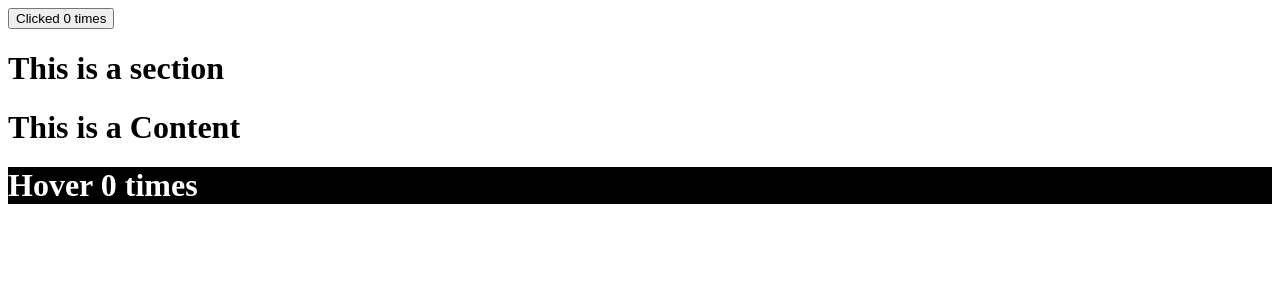
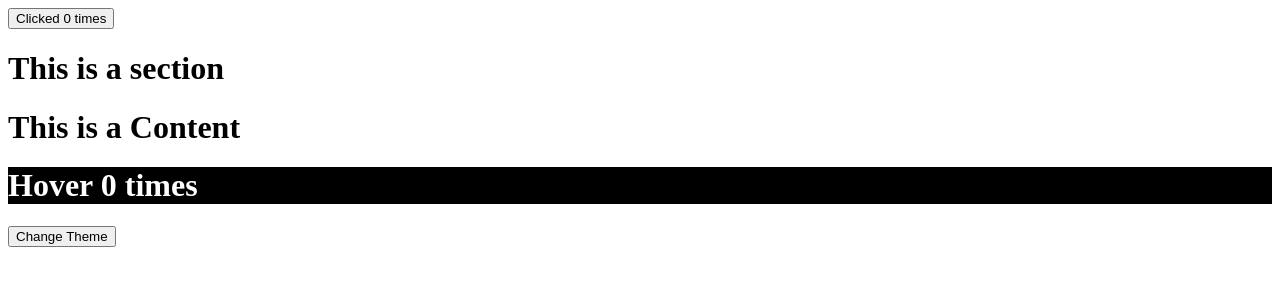
Before and after one commit to shuvo18103107/Deep-Dive-to-React, a React (Create React App) app: page / in a window 1280 px wide. Shown: the top 300 px of the page. Built offline with nearby package versions, Linux system fonts and the light colour scheme.

Commit message:
✅ context Api , contextType , useContext

```diff
--- a/src/App.js
+++ b/src/App.js
@@ -7,11 +7,21 @@ import percel from './lib/Context';
 
 class App extends React.Component {
     state = {
+        // eslint-disable-next-line react/no-unused-state
         theme: 'dark',
+        // eslint-disable-next-line react/no-unused-state
+        switchTheme: () => {
+            this.setState(({ theme }) => {
+                if (theme === 'dark') {
+                    return { theme: 'light' };
+                }
+
+                return { theme: 'dark' };
+            });
+        },
     };
 
     render() {
-        const { theme } = this.state;
         return (
             <div className="app">
                 <Counter>
@@ -19,7 +29,7 @@ class App extends React.Component {
                         <ClickCounter count={counter} incrementCount={incrementCounter} />
                     )}
                 </Counter>
-                <percel.Provider value={theme}>
+                <percel.Provider value={this.state}>
                     <Section />
                 </percel.Provider>
             </div>
--- a/src/components/Content.js
+++ b/src/components/Content.js
@@ -1,7 +1,73 @@
+import { useContext } from 'react';
 import percel from '../lib/Context';
 import Counter from './Counter';
 import HoverCounter from './HoverCounter';
 // eslint-disable-next-line react/function-component-definition
+export default function Content() {
+    const { theme, switchTheme } = useContext(percel);
+    console.log('Content Render');
+    return (
+        <div>
+            <h1>This is a Content</h1>
+            <Counter>
+                {(counter, incrementCounter) => (
+                    <HoverCounter
+                        theme={theme}
+                        incrementCount={incrementCounter}
+                        count={counter}
+                        switchTheme={switchTheme}
+                    />
+                )}
+            </Counter>
+        </div>
+    );
+}
+/*
+class Content extends React.Component {
+    componentDidMount() {
+        const { theme } = this.context;
+        console.log(theme);
+        // eikhane amra obj ta peye jabo provider er set kora
+        // 2 ta way te taile amra provider er deowa value acess korte pari 1. contextname.consumer use kore render props style e r ekta holo je class tai amra use korte chai sei classs er contextType e , contextapi obj ta vore diye tokhn provider er patrhano value amra oi class er context property er vitor pabo
+    }
+
+    // eikhane jodi ekhn provider er pathano value acess korte chai tahole
+    render() {
+        const { theme, switchTheme } = this.context;
+        return (
+            <div>
+                <h1>This is a Content</h1>
+                <Counter>
+                    {(counter, incrementCounter) => (
+                        <HoverCounter
+                            theme={theme}
+                            incrementCount={incrementCounter}
+                            count={counter}
+                            switchTheme={switchTheme}
+                        />
+                        // <percel.Consumer>
+                        //     {({ theme, switchTheme }) => (
+                        //         <HoverCounter
+                        //             theme={theme}
+                        //             incrementCount={incrementCounter}
+                        //             count={counter}
+                        //             switchTheme={switchTheme}
+                        //         />
+                        //     )}
+                        // </percel.Consumer>
+                    )}
+                </Counter>
+            </div>
+        );
+    }
+}
+Content.contextType = percel;
+// class er ekhn ekta property er modeee contextapi obj take rakhlam eta ekhn acess pabe this.conext akare
+// ekhn ei class componen e jodi amra render er bire provider er value paite chai tahole classcomponentName.contextType = contextName
+export default Content;
+
+// ekhn class component  ejodi amra render er bire provider er pathano value acess korte chai tokhn ki korbo , amra to consumer diye value pachii render er vitore
+/*
 export default function Content() {
     return (
         <div>
@@ -9,11 +75,12 @@ export default function Content() {
             <Counter>
                 {(counter, incrementCounter) => (
                     <percel.Consumer>
-                        {(value) => (
+                        {({ theme, switchTheme }) => (
                             <HoverCounter
-                                theme={value}
+                                theme={theme}
                                 incrementCount={incrementCounter}
                                 count={counter}
+                                switchTheme={switchTheme}
                             />
                         )}
                     </percel.Consumer>
@@ -23,4 +90,4 @@ export default function Content() {
     );
 }
 
-// render props hisave consumer kaj kore sei ekhane children e annoymous function ta pai setake call kore with provider se set kora sei storeage value diye then ei children ta keiu return kore
+*/
--- a/src/components/HoverCounter.js
+++ b/src/components/HoverCounter.js
@@ -1,5 +1,5 @@
 // eslint-disable-next-line react/function-component-definition
-export default function HoverCounter({ count, incrementCount, theme }) {
+export default function HoverCounter({ count, incrementCount, theme, switchTheme }) {
     const style =
         theme === 'dark'
             ? {
@@ -7,9 +7,15 @@ export default function HoverCounter({ count, incrementCount, theme }) {
                   color: '#ffffff',
               }
             : null;
+    console.log('HoverCounter Render');
     return (
-        <h1 style={style} onMouseOver={incrementCount}>
-            Hover {count} times
-        </h1>
+        <div>
+            <h1 style={style} onMouseOver={incrementCount}>
+                Hover {count} times
+            </h1>
+            <button type="button" onClick={switchTheme}>
+                Change Theme
+            </button>
+        </div>
     );
 }
--- a/src/components/Section.js
+++ b/src/components/Section.js
@@ -1,5 +1,26 @@
+import React from 'react';
 import Content from './Content';
+
+class Section extends React.Component {
+    shouldComponentUpdate() {
+        return false;
+    }
+
+    render() {
+        console.log('Section Render');
+        return (
+            <div>
+                <h1>This is a section</h1>
+                <Content />
+            </div>
+        );
+    }
+}
+
+export default Section;
+
 // eslint-disable-next-line react/function-component-definition
+/*
 export default function Section() {
     return (
         <div>
@@ -8,3 +29,4 @@ export default function Section() {
         </div>
     );
 }
+*/
```
Also changed, not shown: 1 other file (tests, documents, lock files or other folders).
